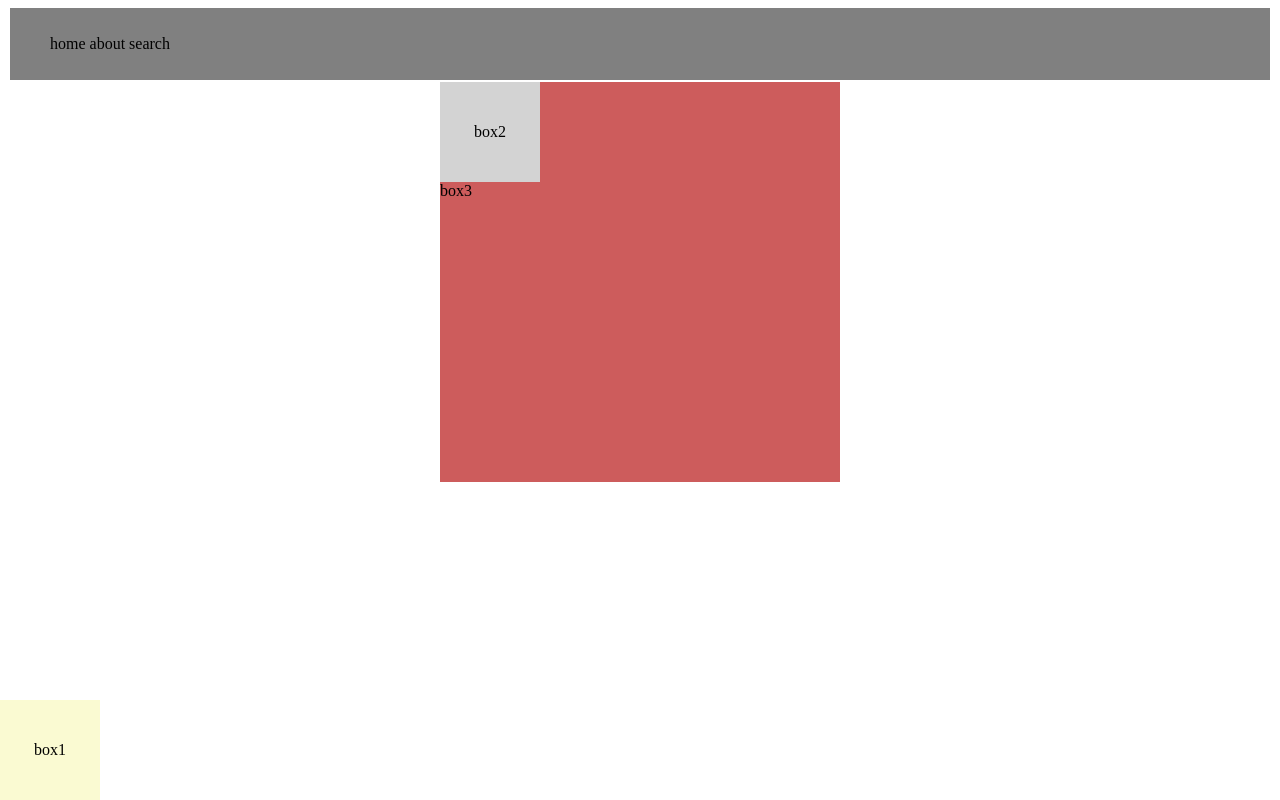
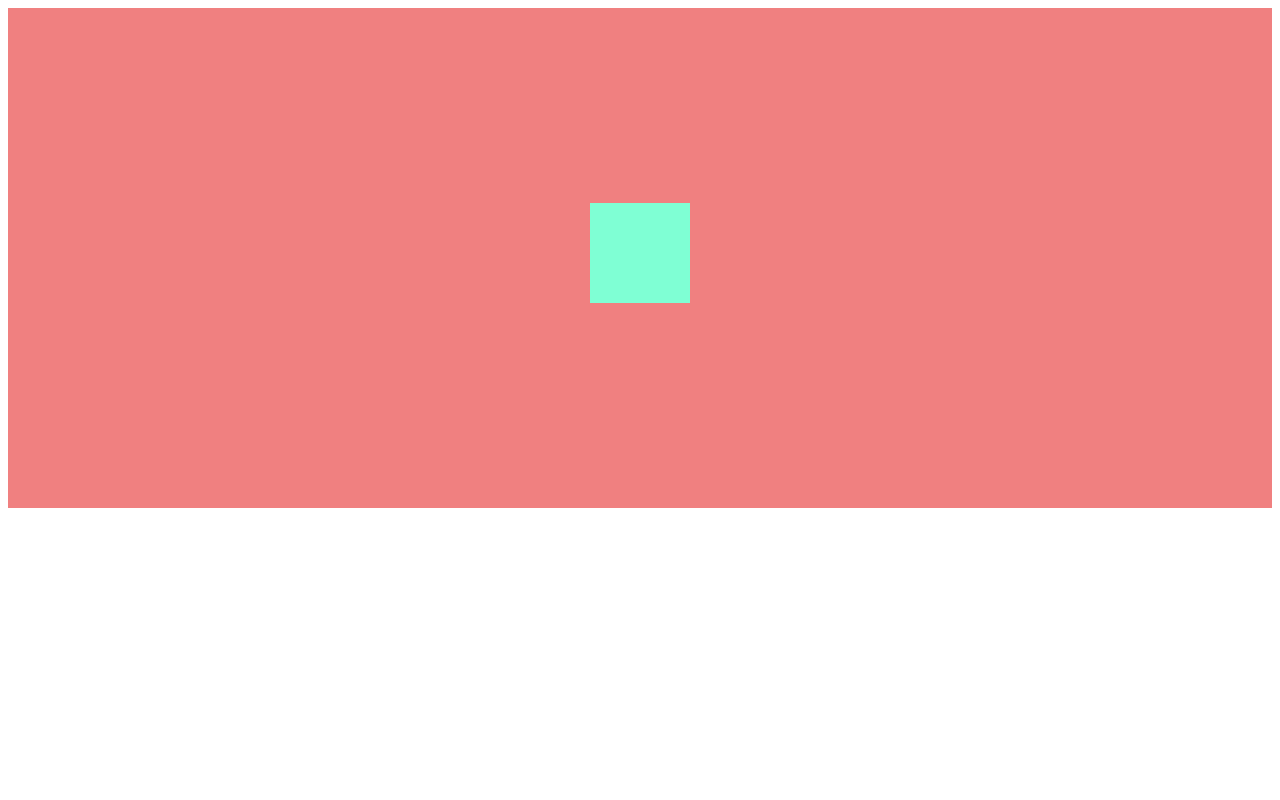
Before and after one commit to MilindGour9869/css, a React (Create React App) app: page / in a window 1280 px wide. Built offline with nearby package versions, Linux system fonts and the light colour scheme.

Commit message:
3d cube begins

```diff
--- a/src/App.js
+++ b/src/App.js
@@ -16,26 +16,30 @@ function App() {
 return (
 <>
 
-<header>
-  <ul>
-    <rd>home </rd>
-    <rd> about </rd>
-    <rd> search </rd>
-  </ul>
-</header>
+
 
 <main>
   <section>
     <div className='container'>
-      <div className='box1'>
-        box1
+      <div className='box blue'>
+
       </div>
-      <div className='box2'>
-        box2
-      </div>
-      <div className='box3'>
+
+
+
+       {/* <div className='green'>
+
+      </div> */}
+      {/*
+      <div className='box red'>
         box3
       </div>
+      <div className='box yellow'>
+        box4
+      </div> */}
+
+
+
     </div>
   </section>
 </main>
--- a/src/style.css
+++ b/src/style.css
@@ -1,40 +1,76 @@
-header{
 
-    text-align: center;
-    line-height: 40px;
-    background: gray;
-    margin: 2px;
-    position: sticky;
-    display: flex;
-
-}
 
 .container{
 
-    height: 400px;
-    width: 400px;
-    margin: auto;
-    background: indianred;
+
+    background:lightcoral;
+     height: 500px;
+     display: flex;
+     justify-content: center;
+     align-items: center;
+
+
+
+
+
+
+
+
+}
+.box{
+
+
+
+
+
+
+    background: aquamarine;
+
+
+
+
+
+
+
+
+
+    height: 100px;
+    width: 100px;
+    margin-bottom: 10px;
+
+
+
+
+
+
 
 
 }
 
-.box1{
-    position: absolute;
-    bottom:0;
-    left: 0;
-    line-height: 100px;
-    width: 100px;
-    text-align: center;
+@keyframes box1 {
+
+    from{
+        transform: scale(1);
+    }
+    to{
+        transform: scale(2);
+    }
+
+}
 
 
-    background: lightgoldenrodyellow;
+.green {
+    background-color: greenyellow;
+    border-radius:5px  ;
+    }
+
+
+
+.yellow{
+    background-color: yellow;
 
 }
-.box2{
-    line-height: 100px;
-    width: 100px;
-    background: lightgray;
-    text-align: center;
 
+.red{
+    background-color: red;
 }
```
